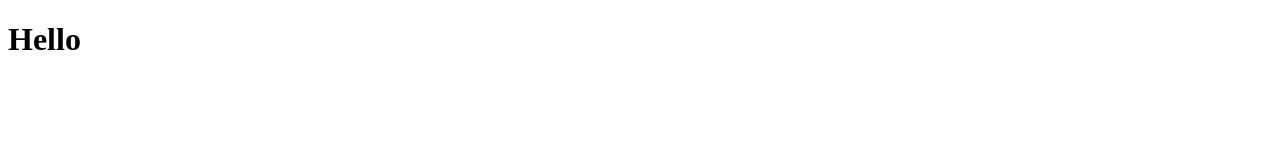
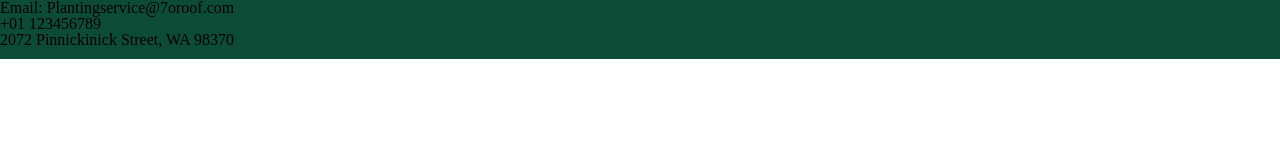
Before and after one commit to vadimbuka/plants, a plain HTML site: page index.html in a window 1280 px wide. Drawn offline with Linux system fonts and the light colour scheme.

Commit message:
create reset.css

```diff
--- a/_up-header.scss
+++ b/_up-header.scss
@@ -0,0 +1,5 @@
+.big-container {
+    background-color: #0C4B35;
+    height: 59px;
+    width: 100%;
+}
--- a/index.html
+++ b/index.html
@@ -5,9 +5,18 @@
     <meta http-equiv="X-UA-Compatible" content="IE=edge">
     <meta name="viewport" content="width=device-width, initial-scale=1.0">
     <title>Plants</title>
+    <link rel="stylesheet" href="reset.css">
     <link rel="stylesheet" href="style.css">
 </head>
 <body>
-    <h1>Hello</h1>
+    <header class="header">
+        <div class="big-container">
+            <div class="container">
+                <div class="email">Email: Plantingservice@7oroof.com</div>
+                <div class="phone">+01 123456789</div>
+                <div class="location">2072 Pinnickinick Street, WA 98370</div>
+            </div>
+        </div>
+    </header>
 </body>
 </html>
--- /dev/null
+++ b/reset.css
@@ -0,0 +1,43 @@
+html, body, div, span, applet, object, iframe,
+h1, h2, h3, h4, h5, h6, p, blockquote, pre,
+a, abbr, acronym, address, big, cite, code,
+del, dfn, em, img, ins, kbd, q, s, samp,
+small, strike, strong, tt, var,
+b, u, i, center,
+dl, dt, dd, ol, ul, li,
+fieldset, form, label, legend,
+table, caption, tbody, tfoot, thead, tr, th, td,
+article, aside, canvas, details, embed,
+figure, figcaption, footer, header, hgroup,
+menu, nav, output, ruby, section, summary,
+time, mark, audio, video {
+	margin: 0;
+	padding: 0;
+	border: 0;
+	font-size: 100%;
+	font: inherit;
+	vertical-align: baseline;
+}
+/* HTML5 display-role reset for older browsers */
+article, aside, details, figcaption, figure,
+footer, header, hgroup, menu, nav, section {
+	display: block;
+}
+body {
+	line-height: 1;
+}
+ol, ul {
+	list-style: none;
+}
+blockquote, q {
+	quotes: none;
+}
+blockquote:before, blockquote:after,
+q:before, q:after {
+	content: '';
+	content: none;
+}
+table {
+	border-collapse: collapse;
+	border-spacing: 0;
+}
```
Also changed, not shown: style.css, style.scss (line endings or trailing spaces), 1 other file.
